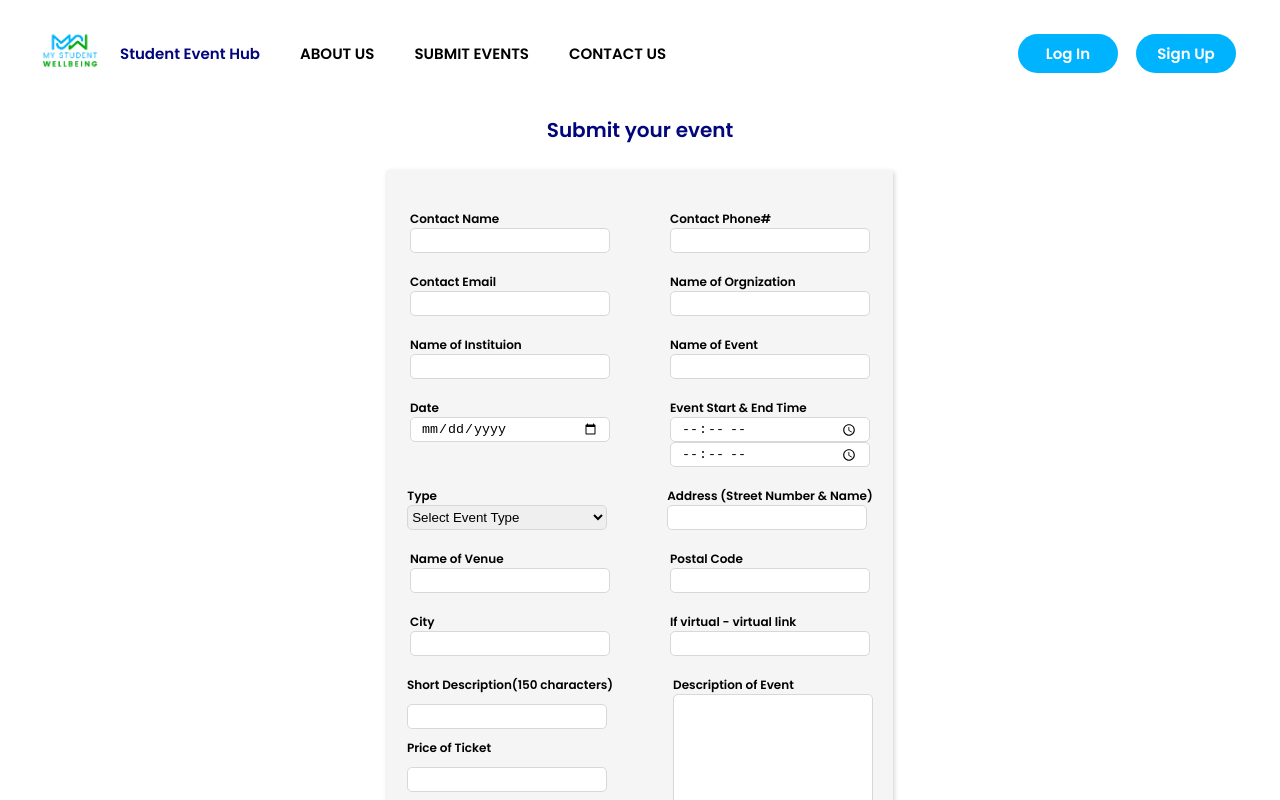
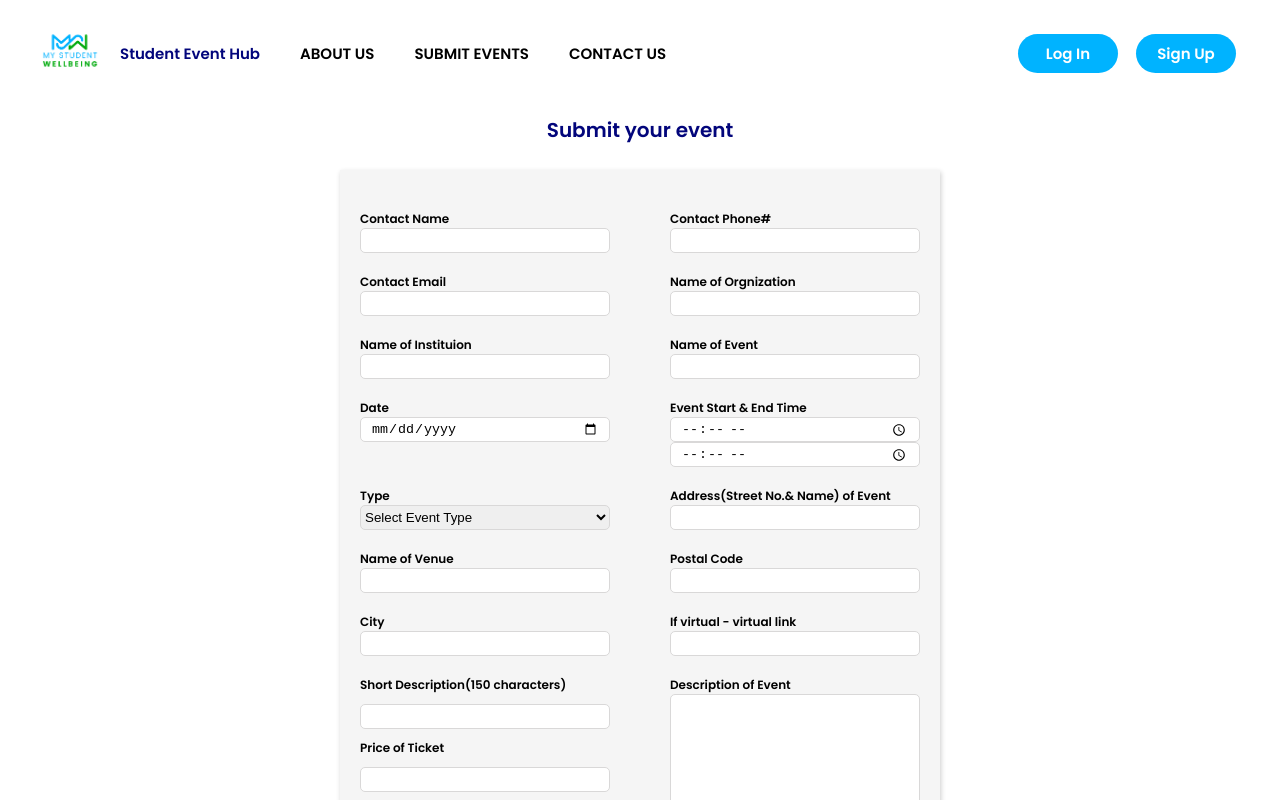
Before and after one commit to mystudentwellbeing/Campus-Event-Hub, a React (Vite) app in the folder frontend/: page /submitevents in a window 1280 px wide. Shown: the top 800 px of the page. Built offline with nearby package versions, Linux system fonts and the light colour scheme; no server answers.

Commit message:
address fiels fix

```diff
--- a/frontend/src/pages/SubmitEvents.jsx
+++ b/frontend/src/pages/SubmitEvents.jsx
@@ -203,7 +203,7 @@ const SubmitEvents = () => {
             </select>
           </div>
           <div>
-            <label>Address (Street Number & Name)</label>
+            <label>Address(Street No.& Name) of Event</label>
             <input
               type="textbox"
               name="address"
--- a/frontend/src/pages/SubmitEvents.module.css
+++ b/frontend/src/pages/SubmitEvents.module.css
@@ -46,7 +46,7 @@
 
 .formContainer div input {
   height: 2.5rem;
-  width: 20rem;
+  width: 25rem;
   border-radius: 0.5rem;
   border: 0.001rem solid var(--grey2);
   padding: 1rem;
@@ -54,14 +54,14 @@
 
 .dropdownStyle {
   height: 2.5rem;
-  width: 20rem;
+  width: 25rem;
   border-radius: 0.5rem;
   border: 0.001rem solid var(--grey2);
 }
 
 .formContainerTextarea {
   height: 16rem;
-  width: 20rem;
+  width: 25rem;
   border-radius: 0.5rem;
   border: 0.001rem solid var(--grey2);
   padding: 1rem;
```
